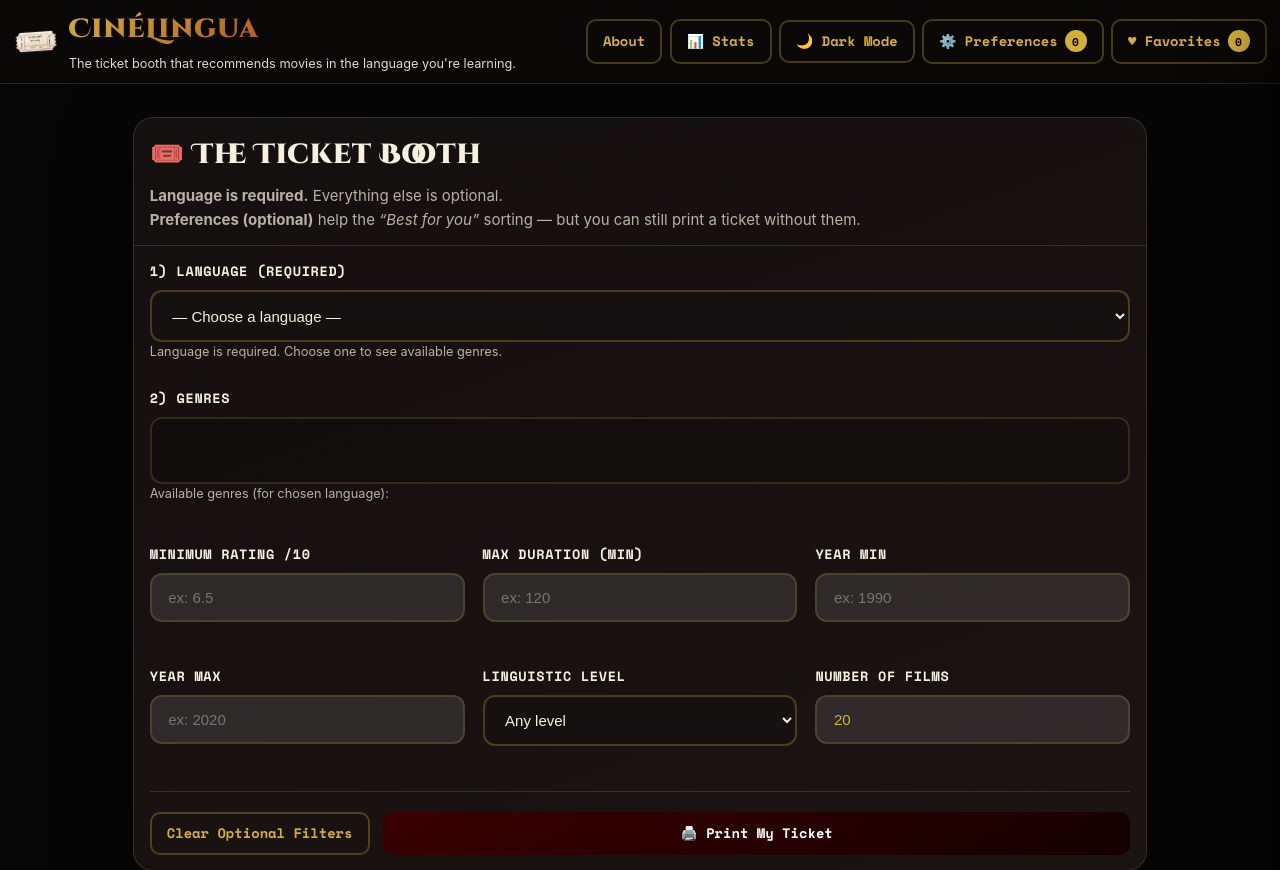
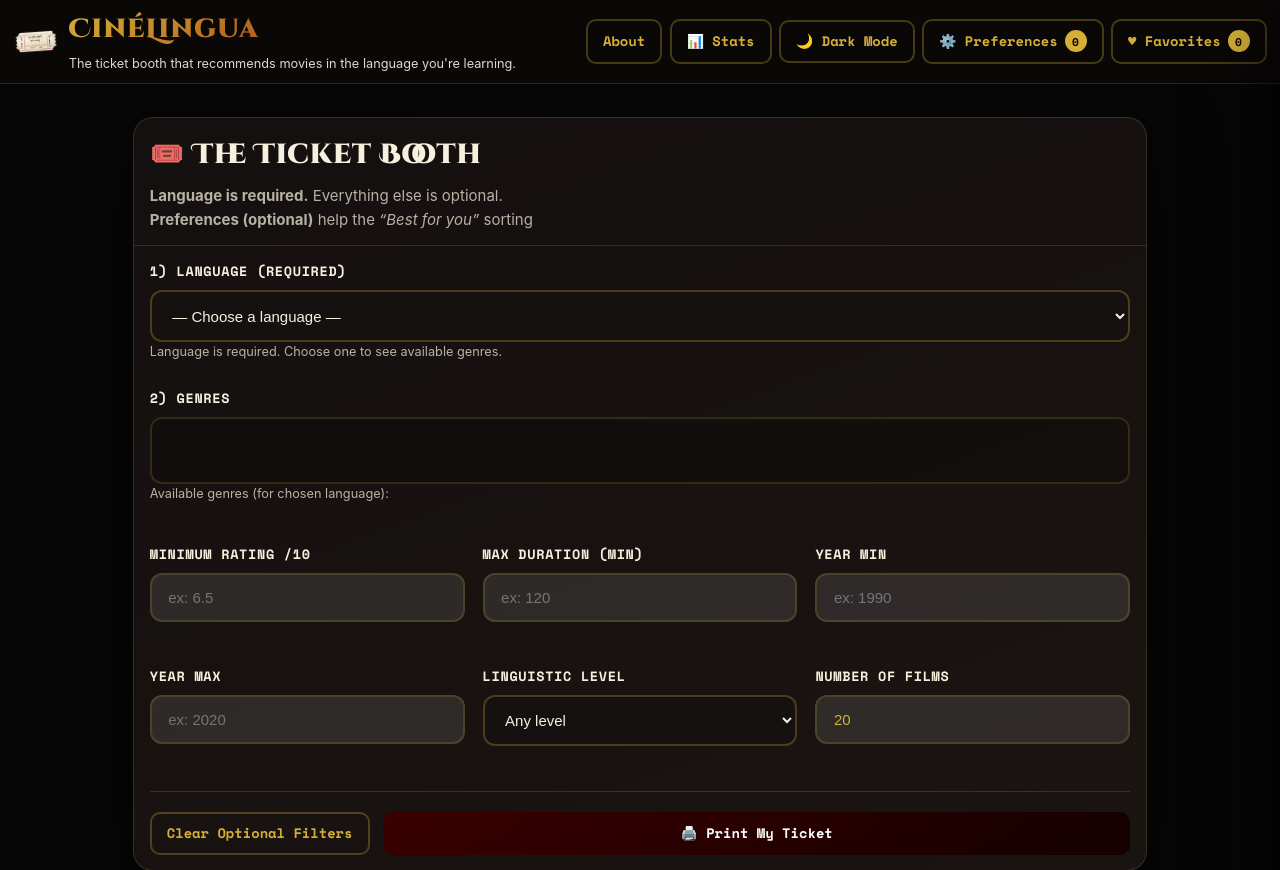
Before and after one commit to Lenarbrs/Rebours_Lena_Website, a Flask app: page / in a window 1280 px wide. Shown: the top 870 px of the page. Run offline with Flask 3, Linux system fonts and the light colour scheme; data that the repository does not hold is empty; some libraries are stand-ins or nearby versions.

Commit message:
Update index.html

```diff
--- a/templates/index.html
+++ b/templates/index.html
@@ -92,8 +92,7 @@
               optional.
               <br />
               <strong>Preferences (optional)</strong> help the
-              <em>“Best for you”</em> sorting — but you can still print a ticket
-              without them.
+              <em>“Best for you”</em> sorting
             </p>
           </div>
 
```
